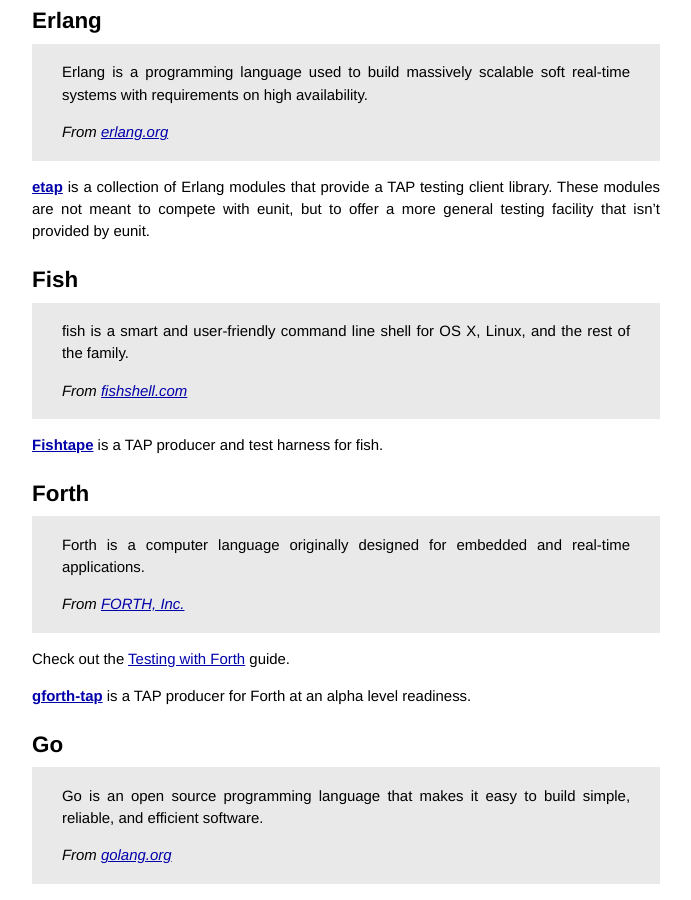
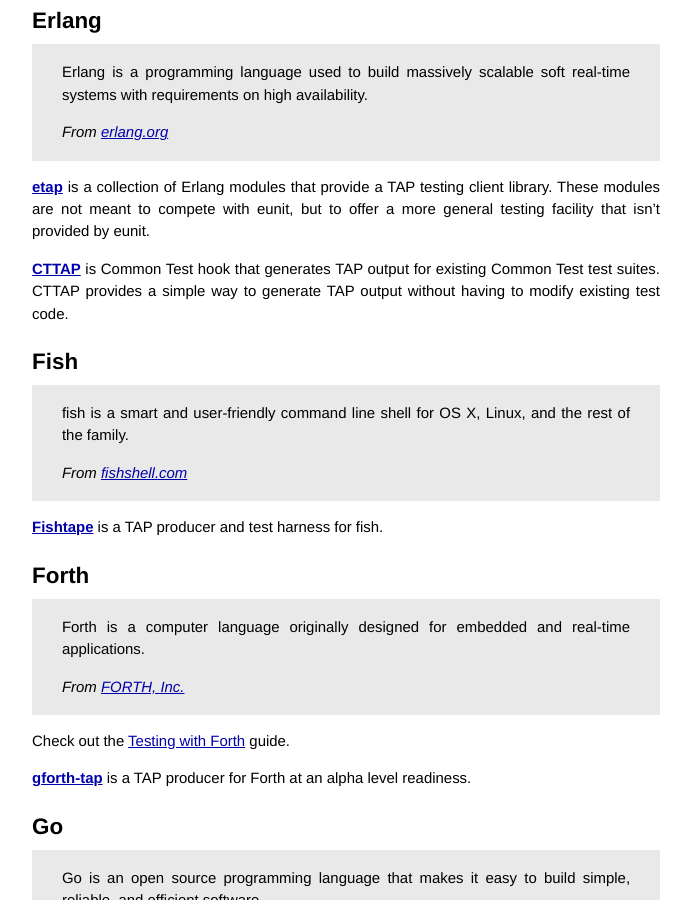
Before and after one commit to TestAnything/testanything.github.io, a Jekyll site: the page built from producers.md, in a window 1280 px wide and 900 px high, scrolled down 2075 px. Shown: the whole window, without its empty margins (294-985 px from the left). Built offline with Jekyll 4.4.1, drawn with Linux system fonts in a browser that asks for light colours; Markdown is read by kramdown in place of the engine named in the settings.

Commit message:
Add CTTAP to list of Erlang TAP producers
CTTAP is a new TAP producer that integrates with Erlang's existing testing framework (Common Test).

```diff
--- a/producers.md
+++ b/producers.md
@@ -146,6 +146,11 @@
 modules that provide a TAP testing client library. These modules are not
 meant to compete with eunit, but to offer a more general testing facility
 that isn't provided by eunit.
+
+**[CTTAP](http://github.com/Stratus3D/cttap)** is Common Test hook that
+generates TAP output for existing Common Test test suites. CTTAP provides
+a simple way to generate TAP output without having to modify existing
+test code.
 
 <a id="fish"></a>
 ## Fish
```
